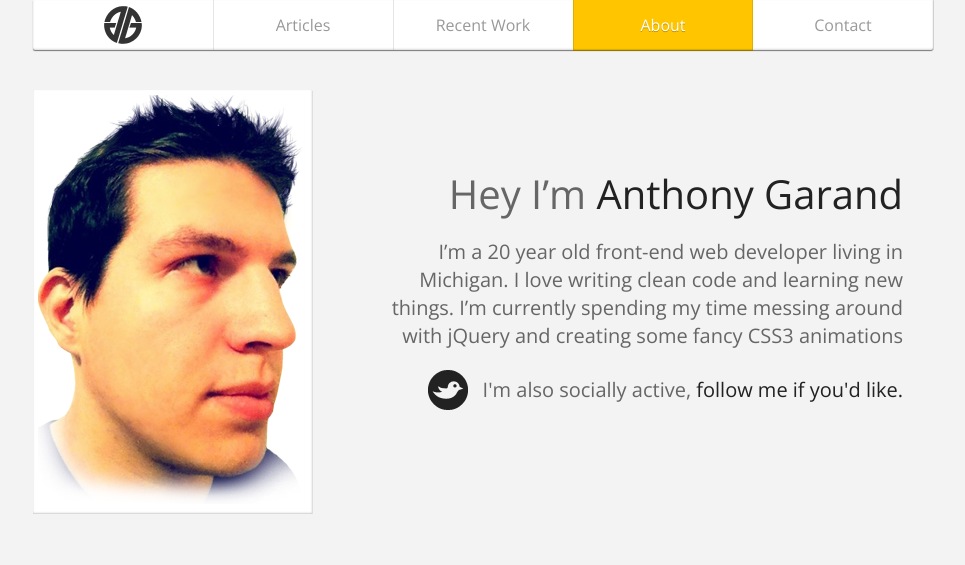
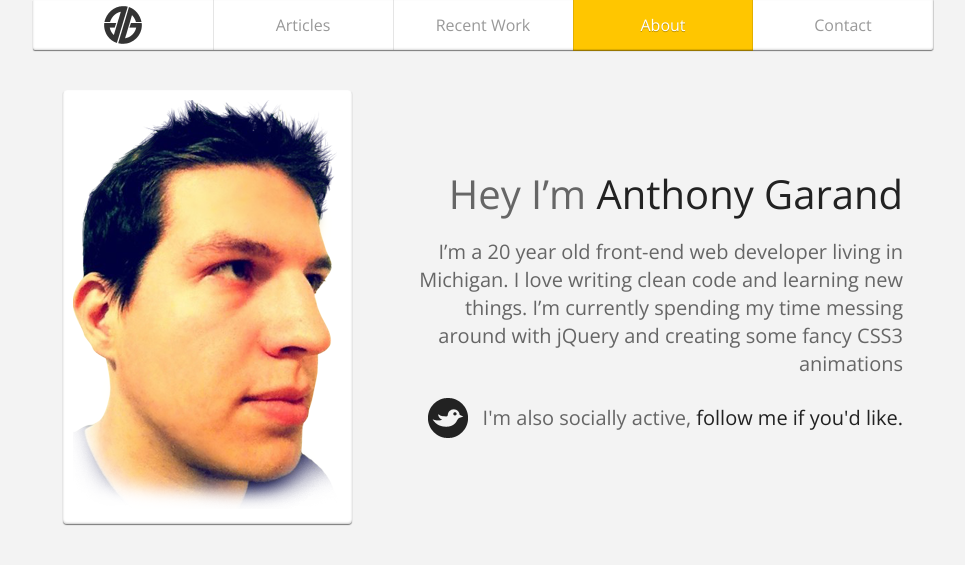
Before and after one commit to garand/garand, a Jekyll site: the page built from about/index.md, in a window 1280 px wide. Shown: the top 565 px of the page, without its empty margins (157-1122 px from the left). Built offline with Jekyll 4.4.1, drawn with Linux system fonts in a browser that asks for light colours.

Commit message:
Image styling updates

```diff
--- a/stylesheets/screen.css
+++ b/stylesheets/screen.css
@@ -214,34 +214,41 @@ header nav:after {
 .content {
   padding: 0 30px;
   padding-top: 90px;
-  overflow: hidden;
   margin-bottom: 50px;
 }
-/* line 121, ../sass/screen.scss */
+/* line 120, ../sass/screen.scss */
+.content:after {
+  content: ".";
+  display: block;
+  height: 0;
+  clear: both;
+  visibility: hidden;
+}
+/* line 128, ../sass/screen.scss */
 .content h1 {
   font-size: 26px;
   color: #111;
   margin-bottom: .5em;
   line-height: 1.2em;
 }
-/* line 128, ../sass/screen.scss */
-.content h1 + p {
+/* line 135, ../sass/screen.scss */
+.content h1 + p, .content h1 + img + p {
   color: #333;
   font-size: 16px;
 }
-/* line 133, ../sass/screen.scss */
+/* line 140, ../sass/screen.scss */
 .content h2 {
   font-size: 22px;
   margin-top: 1em;
   margin-bottom: .5em;
 }
-/* line 139, ../sass/screen.scss */
+/* line 146, ../sass/screen.scss */
 .content h3 {
   font-size: 18px;
   margin-top: 1em;
   margin-bottom: .5em;
 }
-/* line 145, ../sass/screen.scss */
+/* line 152, ../sass/screen.scss */
 .content hr {
   -moz-box-shadow: inset 30px -2px 30px #f3f3f3, inset -30px -2px 30px #f3f3f3, inset 2px 1px 4px rgba(0, 0, 0, 0.4), inset 0 1px 0 #cecece;
   -webkit-box-shadow: inset 30px -2px 30px #f3f3f3, inset -30px -2px 30px #f3f3f3, inset 2px 1px 4px rgba(0, 0, 0, 0.4), inset 0 1px 0 #cecece;
@@ -252,7 +259,7 @@ header nav:after {
   margin-top: 1.5em;
   margin-bottom: -1.25em;
 }
-/* line 153, ../sass/screen.scss */
+/* line 160, ../sass/screen.scss */
 .content img {
   margin-left: -30px;
   -moz-box-shadow: 0 1px 1px rgba(0, 0, 0, 0.5), inset 0 -1px 2px rgba(0, 0, 0, 0.2);
@@ -260,21 +267,44 @@ header nav:after {
   -o-box-shadow: 0 1px 1px rgba(0, 0, 0, 0.5), inset 0 -1px 2px rgba(0, 0, 0, 0.2);
   box-shadow: 0 1px 1px rgba(0, 0, 0, 0.5), inset 0 -1px 2px rgba(0, 0, 0, 0.2);
   background: white;
-  padding: 5px;
+  padding: 10px;
   max-width: 100%;
+  -moz-border-radius: 4px;
+  -webkit-border-radius: 4px;
+  -o-border-radius: 4px;
+  -ms-border-radius: 4px;
+  -khtml-border-radius: 4px;
+  border-radius: 4px;
+  float: left;
+  margin: 0 20px 20px 0;
 }
-/* line 161, ../sass/screen.scss */
+/* line 170, ../sass/screen.scss */
+.content img.noborder {
+  background: transparent;
+  -moz-border-radius: 0;
+  -webkit-border-radius: 0;
+  -o-border-radius: 0;
+  -ms-border-radius: 0;
+  -khtml-border-radius: 0;
+  border-radius: 0;
+  -moz-box-shadow: none;
+  -webkit-box-shadow: none;
+  -o-box-shadow: none;
+  box-shadow: none;
+  padding: 0;
+}
+/* line 178, ../sass/screen.scss */
 .content ul, .content ol {
   list-style: square;
   font-size: 14px;
   margin-left: 3em;
   color: #666;
 }
-/* line 168, ../sass/screen.scss */
+/* line 185, ../sass/screen.scss */
 .content ol {
   list-style: decimal;
 }
-/* line 172, ../sass/screen.scss */
+/* line 189, ../sass/screen.scss */
 .content blockquote {
   -moz-box-shadow: inset 30px -2px 30px #f3f3f3, inset -30px -2px 30px #f3f3f3, inset 2px 1px 4px rgba(0, 0, 0, 0.4), inset 0 1px 0 #cecece;
   -webkit-box-shadow: inset 30px -2px 30px #f3f3f3, inset -30px -2px 30px #f3f3f3, inset 2px 1px 4px rgba(0, 0, 0, 0.4), inset 0 1px 0 #cecece;
@@ -286,58 +316,58 @@ header nav:after {
   line-height: 1.4em;
   margin: 1.4em 0 1em 0;
 }
-/* line 180, ../sass/screen.scss */
+/* line 197, ../sass/screen.scss */
 .content blockquote p {
   font-size: inherit;
   margin: 0;
   line-height: inherit;
   color: #222;
 }
-/* line 188, ../sass/screen.scss */
+/* line 205, ../sass/screen.scss */
 .content p {
   color: #666;
   font-size: 14px;
   margin-bottom: 1em;
   line-height: 1.6em;
 }
-/* line 195, ../sass/screen.scss */
+/* line 212, ../sass/screen.scss */
 .content a {
   color: #e99f00;
   text-decoration: none;
   border-bottom: dotted 2px #e99f00;
 }
-/* line 200, ../sass/screen.scss */
+/* line 217, ../sass/screen.scss */
 .content a:hover {
   border-bottom: solid 2px #e99f00;
 }
-/* line 205, ../sass/screen.scss */
+/* line 222, ../sass/screen.scss */
 .content strong {
   color: #222;
   font-weight: 600;
 }
-/* line 210, ../sass/screen.scss */
+/* line 227, ../sass/screen.scss */
 .content em {
   font-style: italic;
 }
 
-/* line 215, ../sass/screen.scss */
+/* line 232, ../sass/screen.scss */
 .page-content {
   width: 70%;
   float: left;
 }
 
-/* line 224, ../sass/screen.scss */
+/* line 241, ../sass/screen.scss */
 .page-articles article:first-child {
   margin-top: -25px;
 }
-/* line 227, ../sass/screen.scss */
+/* line 244, ../sass/screen.scss */
 .page-articles article:first-child a {
   -moz-box-shadow: inset 0 20px 20px #f3f3f3, inset 30px -2px 30px #f3f3f3, inset -30px -2px 30px #f3f3f3;
   -webkit-box-shadow: inset 0 20px 20px #f3f3f3, inset 30px -2px 30px #f3f3f3, inset -30px -2px 30px #f3f3f3;
   -o-box-shadow: inset 0 20px 20px #f3f3f3, inset 30px -2px 30px #f3f3f3, inset -30px -2px 30px #f3f3f3;
   box-shadow: inset 0 20px 20px #f3f3f3, inset 30px -2px 30px #f3f3f3, inset -30px -2px 30px #f3f3f3;
 }
-/* line 232, ../sass/screen.scss */
+/* line 249, ../sass/screen.scss */
 .page-articles article a {
   display: block;
   -moz-box-shadow: inset 30px -2px 30px #f3f3f3, inset -30px -2px 30px #f3f3f3, inset 2px 1px 4px rgba(0, 0, 0, 0.4), inset 0 1px 0 #cecece;
@@ -349,28 +379,28 @@ header nav:after {
   -webkit-transition: all 200ms ease-in;
   -moz-transition: all 200ms ease-in;
 }
-/* line 240, ../sass/screen.scss */
+/* line 257, ../sass/screen.scss */
 .page-articles article a:hover {
   border: none;
   background-color: white;
 }
-/* line 246, ../sass/screen.scss */
+/* line 263, ../sass/screen.scss */
 .page-articles article h1 {
   margin-bottom: .25em;
 }
-/* line 250, ../sass/screen.scss */
+/* line 267, ../sass/screen.scss */
 .page-articles article p {
   margin: 0;
   color: #666;
   font-size: 14px;
 }
 
-/* line 258, ../sass/screen.scss */
+/* line 275, ../sass/screen.scss */
 .sidebar {
   float: right;
   width: 25%;
 }
-/* line 262, ../sass/screen.scss */
+/* line 279, ../sass/screen.scss */
 .sidebar h3 {
   font-size: 15px;
   color: #333;
@@ -378,13 +408,13 @@ header nav:after {
   margin-bottom: .7em;
   text-indent: 10px;
 }
-/* line 270, ../sass/screen.scss */
+/* line 287, ../sass/screen.scss */
 .sidebar ul {
   margin-bottom: 1.5em;
   list-style: none;
   margin-left: 0;
 }
-/* line 278, ../sass/screen.scss */
+/* line 295, ../sass/screen.scss */
 .sidebar ul li a {
   display: block;
   color: #666;
@@ -400,7 +430,7 @@ header nav:after {
   -moz-transition: all 200ms ease-in;
   border: none;
 }
-/* line 290, ../sass/screen.scss */
+/* line 307, ../sass/screen.scss */
 .sidebar ul li a img {
   opacity: 0;
   margin-left: -22px;
@@ -411,29 +441,29 @@ header nav:after {
   margin-bottom: -3px;
   width: 16px;
 }
-/* line 301, ../sass/screen.scss */
+/* line 318, ../sass/screen.scss */
 .sidebar ul li a:hover {
   text-indent: 22px;
   background-color: white;
   color: #333;
   border: none;
 }
-/* line 307, ../sass/screen.scss */
+/* line 324, ../sass/screen.scss */
 .sidebar ul li a:hover img {
   opacity: 1;
   margin-left: 0;
 }
 
-/* line 319, ../sass/screen.scss */
+/* line 336, ../sass/screen.scss */
 .page-about .content {
   text-align: right;
 }
-/* line 322, ../sass/screen.scss */
+/* line 339, ../sass/screen.scss */
 .page-about .content img {
   float: left;
   margin-right: 50px;
 }
-/* line 327, ../sass/screen.scss */
+/* line 344, ../sass/screen.scss */
 .page-about .content h1 {
   font-size: 40px;
   color: #666;
@@ -441,25 +471,25 @@ header nav:after {
   margin-bottom: .5em;
   line-height: 1.2em;
 }
-/* line 335, ../sass/screen.scss */
+/* line 352, ../sass/screen.scss */
 .page-about .content a, .page-about .content strong {
   color: #222;
   font-weight: normal;
   text-decoration: none;
   border: none;
 }
-/* line 342, ../sass/screen.scss */
+/* line 359, ../sass/screen.scss */
 .page-about .content a:hover {
   border-bottom: 2px dotted #222;
 }
-/* line 346, ../sass/screen.scss */
+/* line 363, ../sass/screen.scss */
 .page-about .content p {
   font-size: 20px;
   color: #666;
   line-height: 1.4em;
   margin-bottom: 1em;
 }
-/* line 352, ../sass/screen.scss */
+/* line 369, ../sass/screen.scss */
 .page-about .content p.twitter-about {
   float: right;
   line-height: 40px;
@@ -467,12 +497,12 @@ header nav:after {
   background: url("/images/about-twitter.png") left center no-repeat;
 }
 
-/* line 362, ../sass/screen.scss */
+/* line 379, ../sass/screen.scss */
 .page-articles a.twitter {
   display: none;
 }
 
-/* line 366, ../sass/screen.scss */
+/* line 383, ../sass/screen.scss */
 a.twitter {
   display: block;
   -moz-border-radius: 2px;
@@ -495,7 +525,7 @@ a.twitter {
   border: none;
   position: relative;
 }
-/* line 380, ../sass/screen.scss */
+/* line 397, ../sass/screen.scss */
 a.twitter:hover {
   background-color: #ffc600;
   background: white;
@@ -506,24 +536,24 @@ a.twitter:hover {
   -o-box-shadow: 0 1px 1px rgba(0, 0, 0, 0.5), inset 0 -1px 2px rgba(0, 0, 0, 0.2);
   box-shadow: 0 1px 1px rgba(0, 0, 0, 0.5), inset 0 -1px 2px rgba(0, 0, 0, 0.2);
 }
-/* line 388, ../sass/screen.scss */
+/* line 405, ../sass/screen.scss */
 a.twitter h2 {
   font-size: 18px;
   margin: 0;
   margin-bottom: .2em;
 }
-/* line 394, ../sass/screen.scss */
+/* line 411, ../sass/screen.scss */
 a.twitter p {
   margin: 0;
   font-size: 13px;
   line-height: 1.4em;
 }
 
-/* line 403, ../sass/screen.scss */
+/* line 420, ../sass/screen.scss */
 .page-work .page-content {
   width: auto;
 }
-/* line 407, ../sass/screen.scss */
+/* line 424, ../sass/screen.scss */
 .page-work article {
   -moz-border-radius: 0 0 2px 2px;
   -webkit-border-radius: 0 0 2px 2px;
@@ -539,23 +569,23 @@ a.twitter p {
   padding: 30px;
   margin-bottom: 20px;
 }
-/* line 414, ../sass/screen.scss */
+/* line 431, ../sass/screen.scss */
 .page-work article div {
   width: 47%;
 }
-/* line 418, ../sass/screen.scss */
+/* line 435, ../sass/screen.scss */
 .page-work article.renewal {
   background: white url("/images/work-renewal.png") 95% bottom no-repeat;
 }
-/* line 422, ../sass/screen.scss */
+/* line 439, ../sass/screen.scss */
 .page-work article.sticky {
   background: white url("/images/work-sticky.png") 95% bottom no-repeat;
 }
-/* line 426, ../sass/screen.scss */
+/* line 443, ../sass/screen.scss */
 .page-work article.imagerotator {
   background: white url("/images/work-imagerotator.png") 95% bottom no-repeat;
 }
-/* line 430, ../sass/screen.scss */
+/* line 447, ../sass/screen.scss */
 .page-work article p {
   font-size: 14px;
   color: #666;
```
Also changed, not shown: sass/screen.scss (+20 -3 lines).
